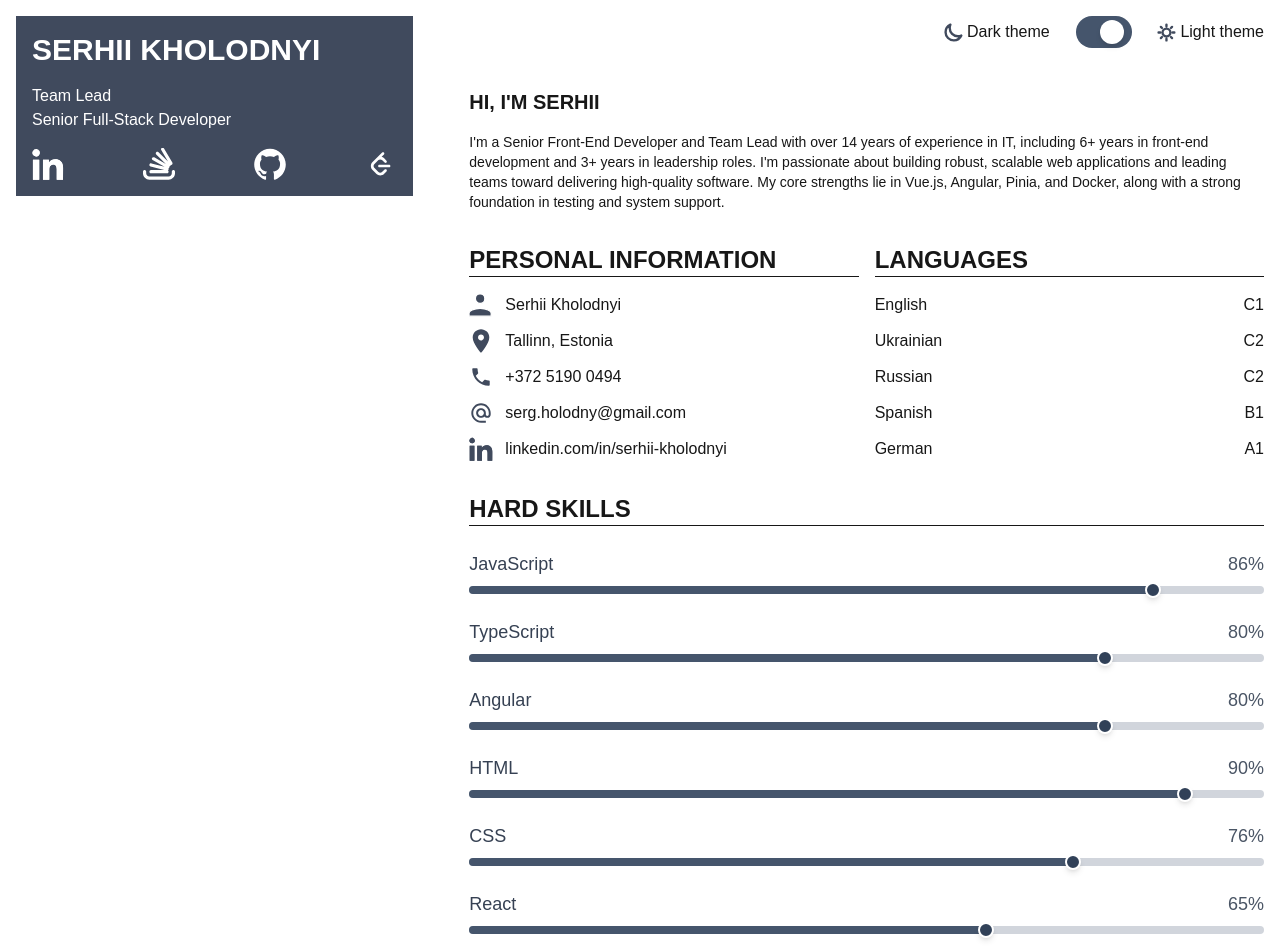
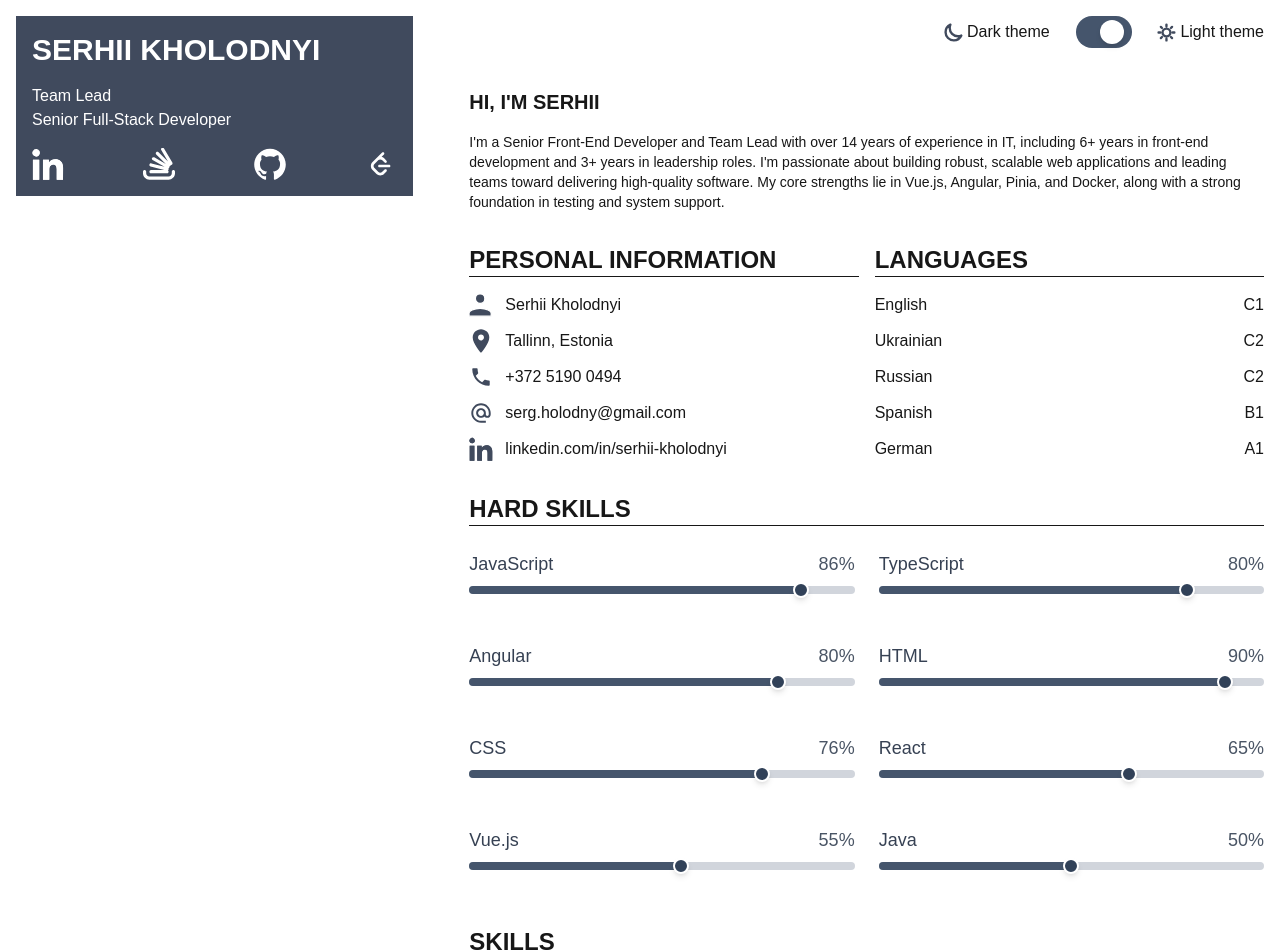
Before and after one commit to oliverfrost/my-personal-website, a Next.js app: page / in a window 1280 px wide. Shown: the top 952 px of the page. Built offline with nearby package versions, Linux system fonts and the light colour scheme; a web font is replaced by a local one.

Commit message:
Improves hard-skills on lg screens.

```diff
--- a/components/hard-skills.tsx
+++ b/components/hard-skills.tsx
@@ -18,7 +18,7 @@
       Hard Skills
     </h2>
 
-    <div className="mt-6">
+    <div className="mt-6 grid gap-4 grid-cols-1 lg:grid-cols-2 lg:gap-6">
       {skills.map((skillData, index) => (
         <SkillSlider
           key={index}
```
